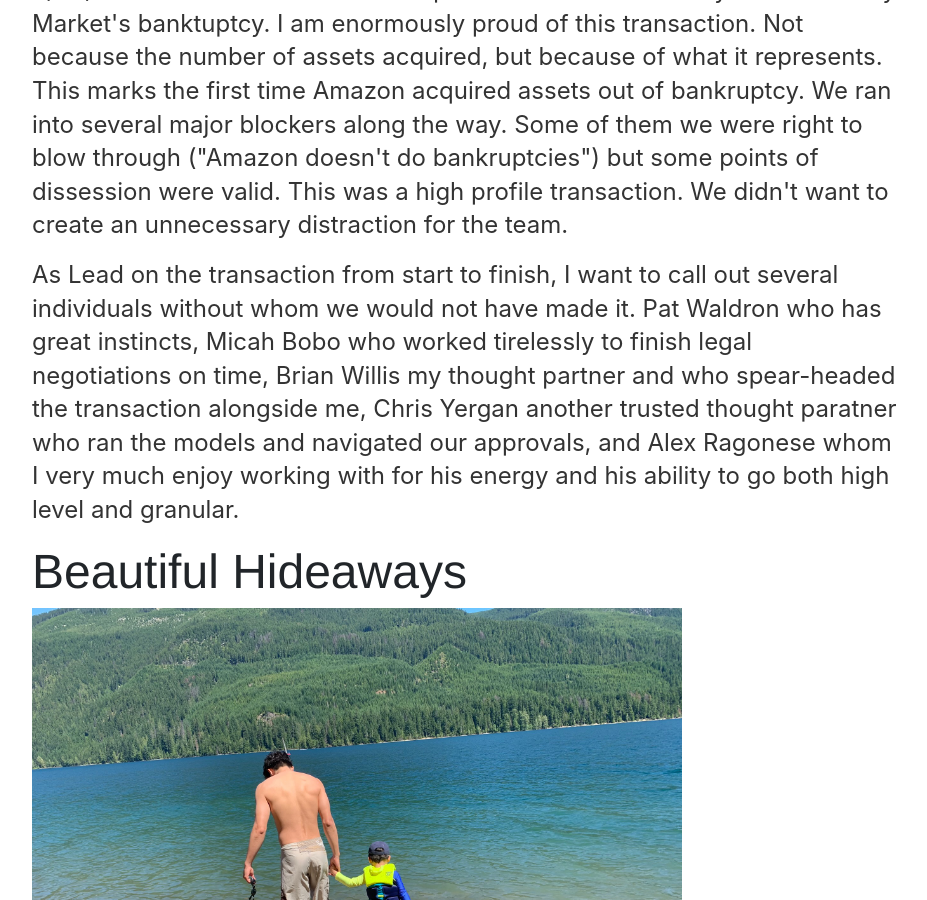
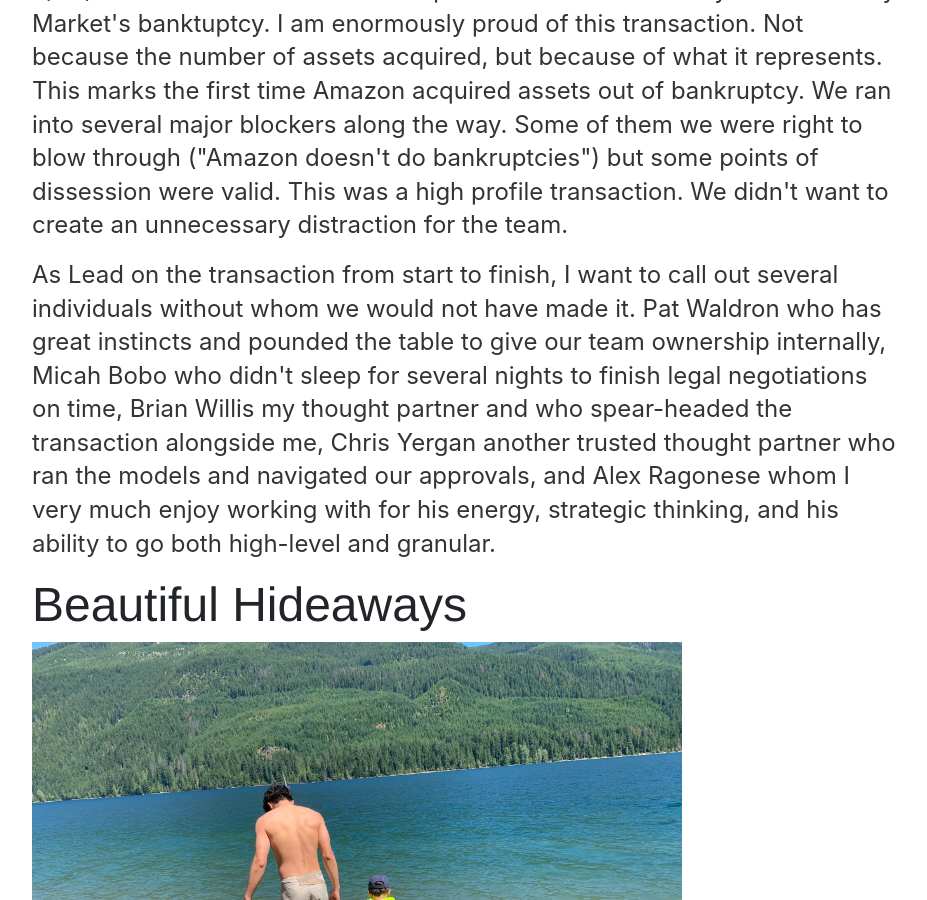
Before and after one commit to hikesandbikes/hikesandbikes.github.io, a Jekyll site: the page built from index.html, in a window 1280 px wide and 900 px high, scrolled down 2458 px. Shown: the whole window, without its empty margins (175-1102 px from the left). Built offline with Jekyll 4.4.1, drawn with Linux system fonts in a browser that asks for light colours.

Commit message:
Updated Fairway

```diff
--- a/index.html
+++ b/index.html
@@ -84,10 +84,10 @@ title: Josh Huang's Blog
 				create an unnecessary distraction for the team.
 				</p>
 			<p> As Lead on the transaction from start to finish, I want to call out several individuals without whom
-				we would not have made it.  Pat Waldron who has great instincts, Micah Bobo who worked tirelessly to
-				finish legal negotiations on time, Brian Willis my thought partner and who spear-headed the transaction alongside me,
-				Chris Yergan another trusted thought paratner who ran the models and navigated our approvals, and Alex Ragonese whom
-				I very much enjoy working with for his energy and his ability to go both high level and granular.
+				we would not have made it.  Pat Waldron who has great instincts and pounded the table to give our team ownership
+				internally, Micah Bobo who didn't sleep for several nights to finish legal negotiations on time, Brian Willis my thought partner and who spear-headed the transaction alongside me,
+				Chris Yergan another trusted thought partner who ran the models and navigated our approvals, and Alex Ragonese whom
+				I very much enjoy working with for his energy, strategic thinking, and his ability to go both high-level and granular.
 
 			</p>
 
```
